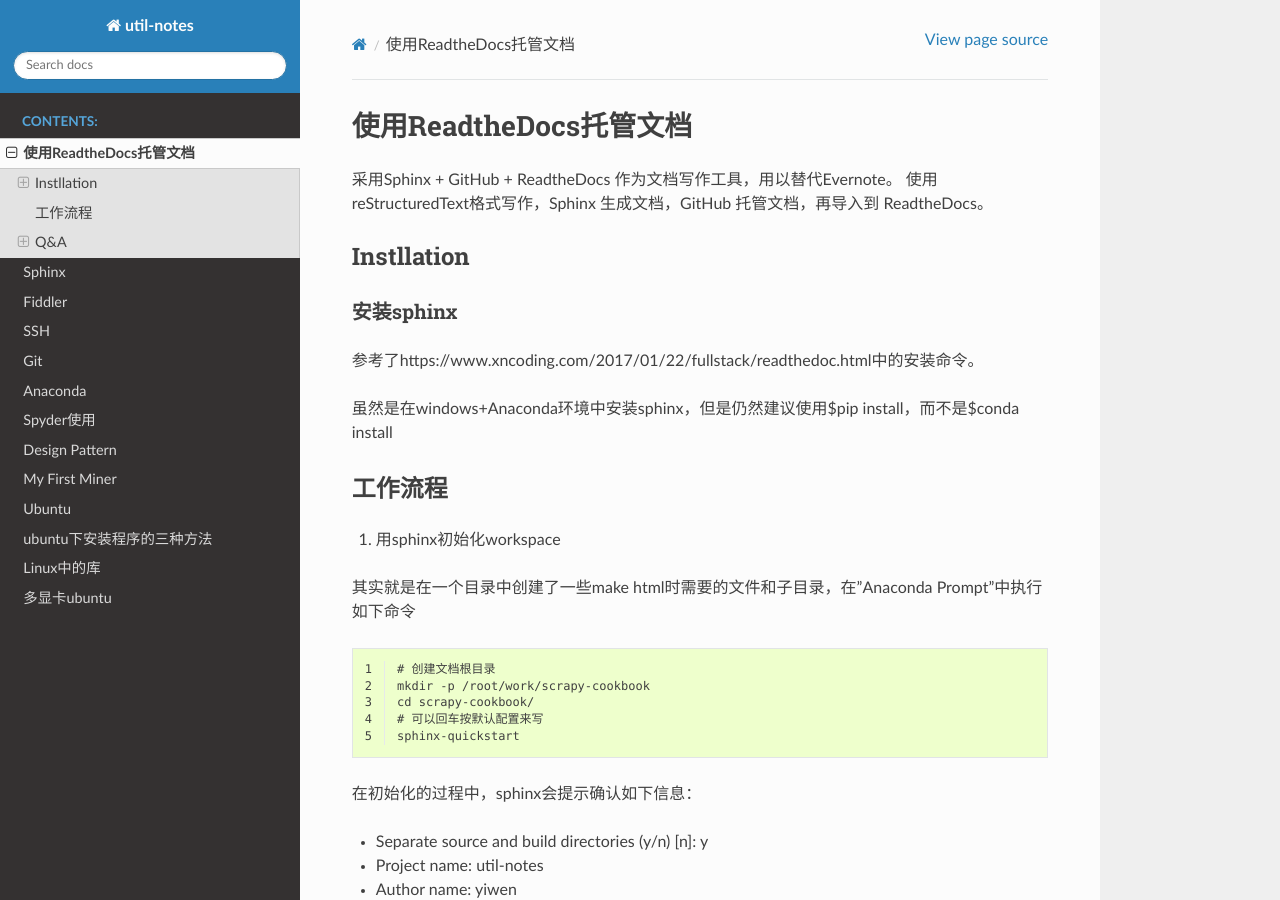
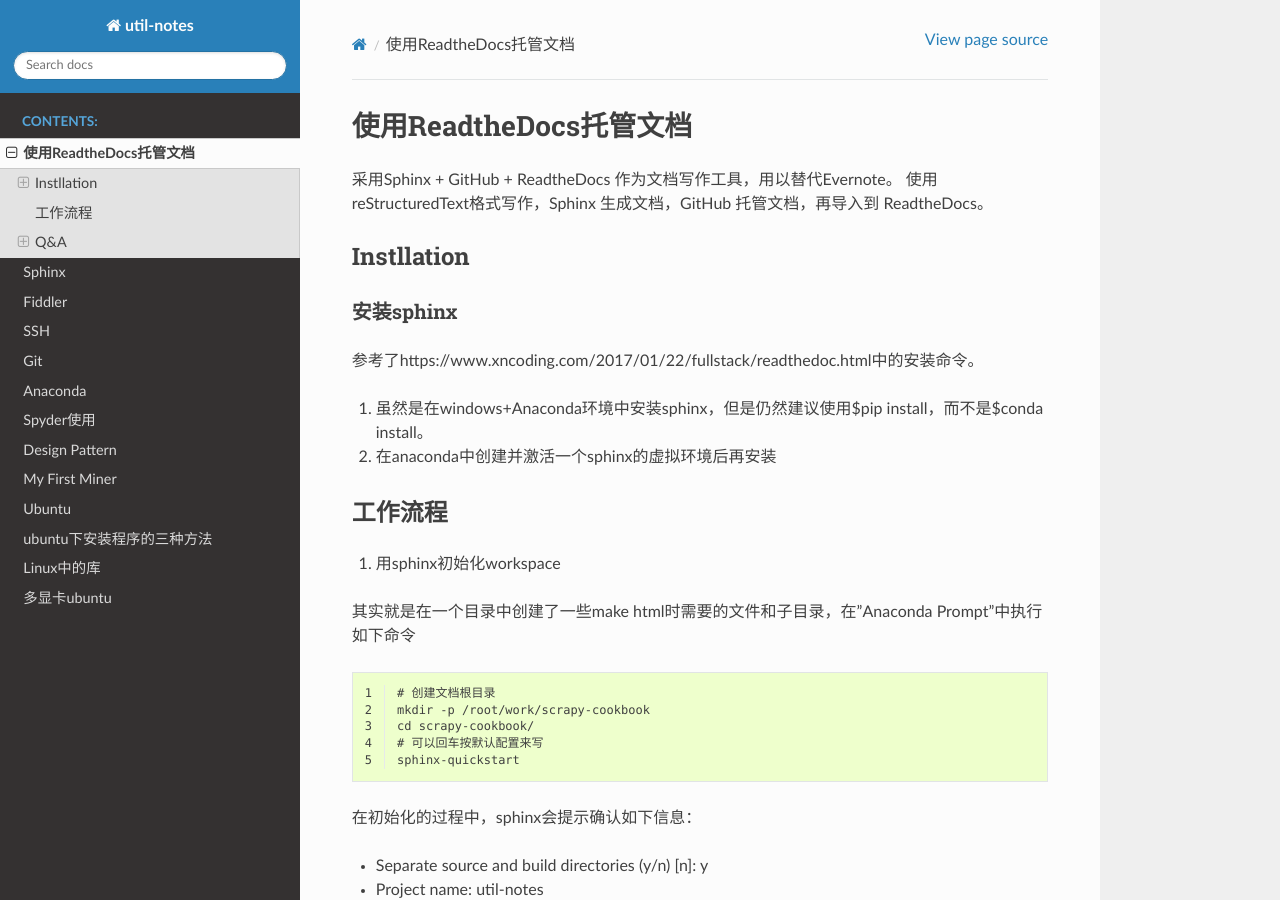
Before and after one commit to yiwenliu/util-notes, a Sphinx documentation site: the page built from source/readthedocs.rst, in a window 1280 px wide and 900 px high. Built offline with Sphinx 7.4.7 and the Read the Docs theme 2.0.0, drawn with Linux system fonts in a browser that asks for light colours.

Commit message:
20181026

```diff
--- a/source/readthedocs.rst
+++ b/source/readthedocs.rst
@@ -9,7 +9,8 @@
 ^^^^^^^^^^^
 参考了https://www.xncoding.com/2017/01/22/fullstack/readthedoc.html中的安装命令。
 
-虽然是在windows+Anaconda环境中安装sphinx，但是仍然建议使用$pip install，而不是$conda install
+1. 虽然是在windows+Anaconda环境中安装sphinx，但是仍然建议使用$pip install，而不是$conda install。
+2. 在anaconda中创建并激活一个sphinx的虚拟环境后再安装
 
 工作流程
 ----------
```
